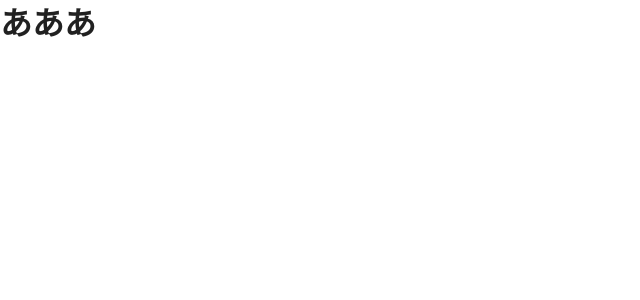
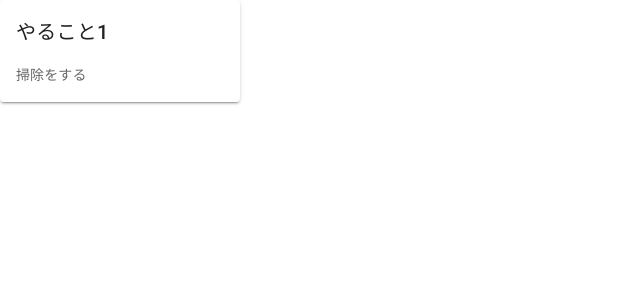
Before and after one commit to an-0305/todo-application, a Vue app: page / in a window 1280 px wide. Shown: the top 300 px of the page, without its empty margins (0-640 px from the left). Built offline with nearby package versions, Linux system fonts and the light colour scheme.

Commit message:
todo-itemを追加

```diff
--- /dev/null
+++ b/src/components/TodoItem.vue
@@ -0,0 +1,17 @@
+<template>
+  <v-card class="item">
+    <v-card-title>やること1</v-card-title>
+    <v-card-text>掃除をする</v-card-text>
+  </v-card>
+</template>
+
+<script lang="ts">
+import { defineComponent } from "@vue/composition-api";
+export default defineComponent({});
+</script>
+
+<style lang="scss" scoped>
+.item {
+  width: 240px;
+}
+</style>
--- a/src/views/Index.vue
+++ b/src/views/Index.vue
@@ -1,5 +1,16 @@
 <template>
   <div>
-    <h1>あああ</h1>
+    <todo-item />
   </div>
 </template>
+
+<script lang="ts">
+import { defineComponent } from "@vue/composition-api";
+import TodoItem from "@/components/TodoItem.vue";
+
+export default defineComponent({
+  components: {
+    TodoItem
+  }
+});
+</script>
```
